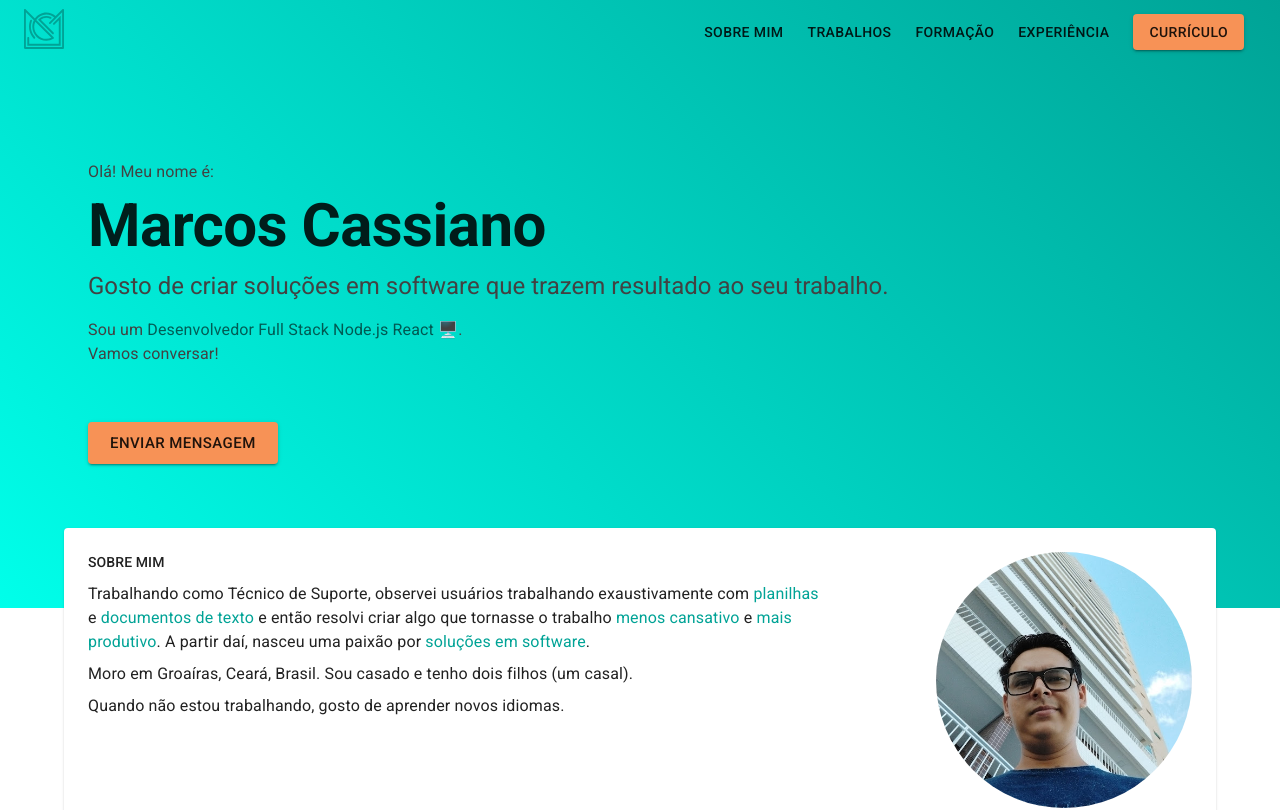
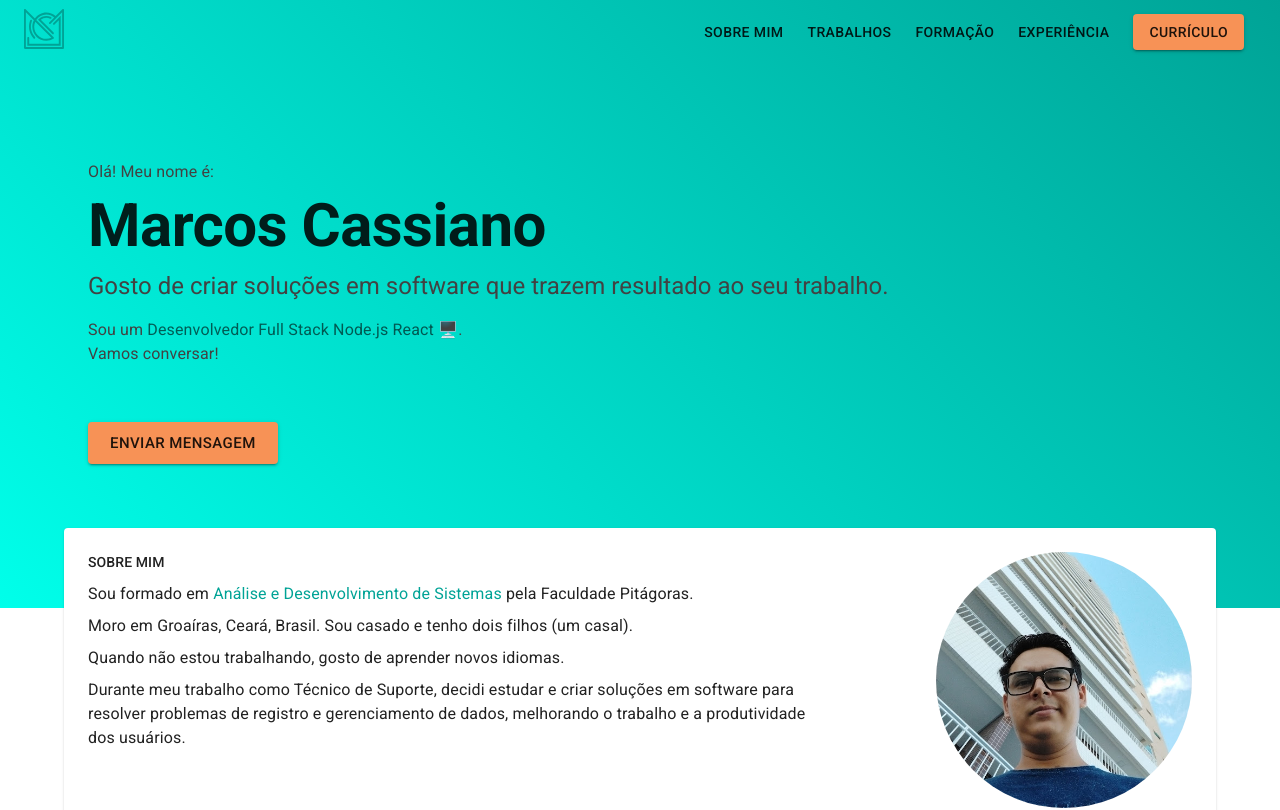
Before and after one commit to marcoscssno/marcoscassiano-portfolio, a React (Vite) app: page / in a window 1280 px wide. Shown: the top 810 px of the page. Built offline with nearby package versions, Linux system fonts and the light colour scheme; a web font is replaced by a local one.

Commit message:
feat: update text for About section

```diff
--- a/src/components/About.tsx
+++ b/src/components/About.tsx
@@ -16,13 +16,16 @@ export default function About() {
                             SOBRE MIM
                         </Typography>
                         <Typography component="p" variant="body1" sx={{ mt: 1 }}>
-                            Trabalhando como Técnico de Suporte, observei usuários trabalhando exaustivamente com <Box component="span" sx={{ color: "#00a396" }}>planilhas</Box> e <Box component="span" sx={{ color: "#00a396" }}>documentos de texto</Box> e então resolvi criar algo que tornasse o trabalho <Box component="span" sx={{ color: "#00a396" }}>menos cansativo</Box> e <Box component="span" sx={{ color: "#00a396" }}>mais produtivo</Box>. A partir daí, nasceu uma paixão por <Box component="span" sx={{ color: "#00a396" }}>soluções em software</Box>.
+                        Sou formado em <Box component="span" sx={{ color: "#00a396" }}>Análise e Desenvolvimento de Sistemas</Box> pela Faculdade Pitágoras.
                         </Typography>
                         <Typography component="p" variant="body1" sx={{ mt: 1 }}>
                             Moro em Groaíras, Ceará, Brasil. Sou casado e tenho dois filhos (um casal).
                         </Typography>
                         <Typography component="p" variant="body1" sx={{ mt: 1 }}>
                             Quando não estou trabalhando, gosto de aprender novos idiomas.
+                        </Typography>
+                        <Typography component="p" variant="body1" sx={{ mt: 1 }}>
+                            Durante meu trabalho como Técnico de Suporte, decidi estudar e criar soluções em software para resolver problemas de registro e gerenciamento de dados, melhorando o trabalho e a produtividade dos usuários.
                         </Typography>
                     </Grid>
                     <Grid item container justifyContent={{ md: 'end', xs: 'center' }} xs={12} md={6} lg={4} sx={{ my: { md: 0, xs: 3 } }}>
```
